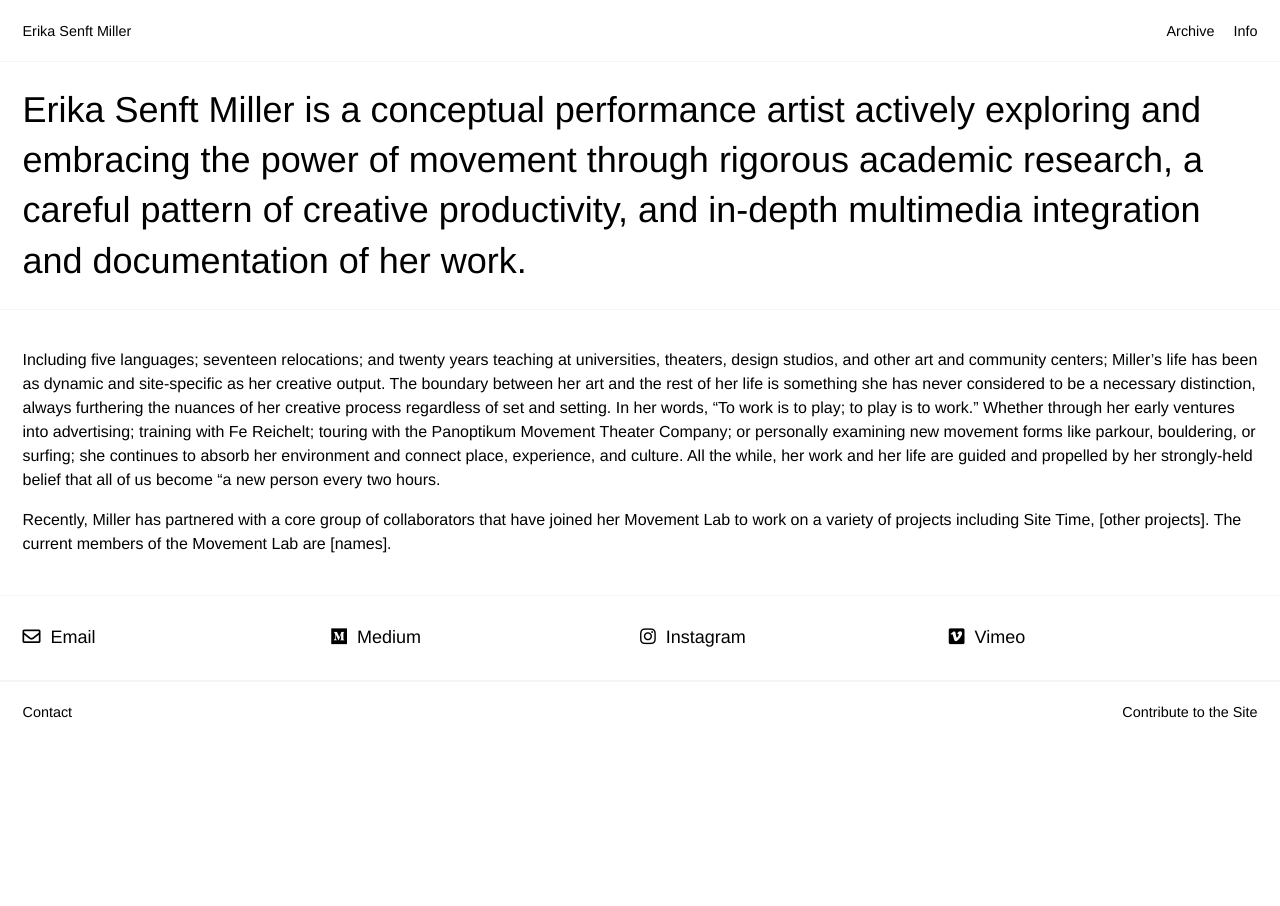
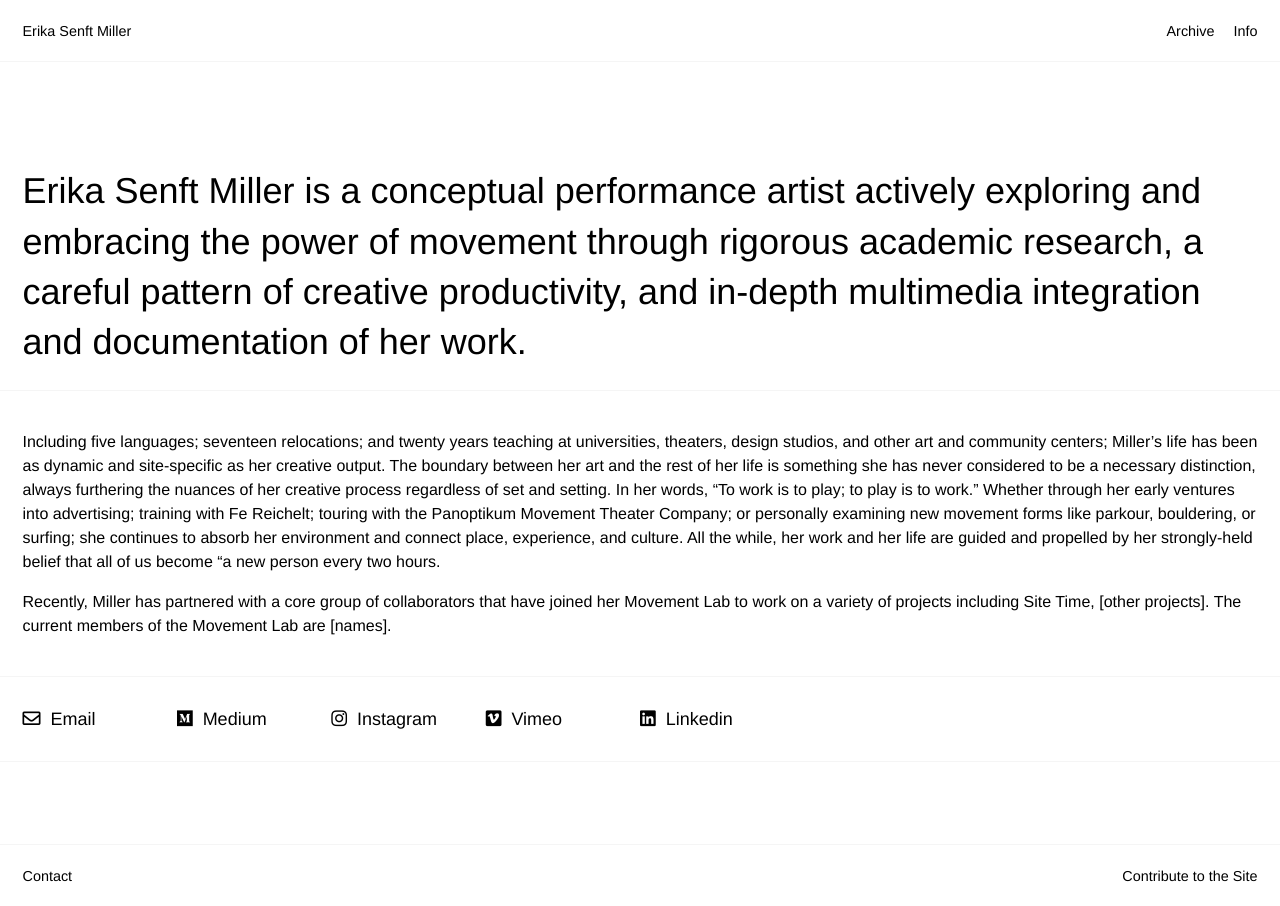
Before and after one commit to hektor/erika-senft-miller, a Jekyll site: the page built from _pages/info.html, in a window 1280 px wide. Built offline with Jekyll 4.4.1, drawn with Linux system fonts in a browser that asks for light colours; nearby versions of some CDN libraries.

Commit message:
Layout Adjustment

```diff
--- a/_pages/info.html
+++ b/_pages/info.html
@@ -4,7 +4,7 @@
 permalink: /info/
 order: 1
 ---
-
+<div class="row">
 <div class="row-small">
     <div class="row-inner">
         <div class="title-black">Erika Senft Miller is a conceptual performance artist actively exploring and embracing the power of movement through rigorous academic research, a careful pattern of creative productivity, and in-depth multimedia integration and documentation of her work.</div>
@@ -20,21 +20,27 @@
 
 <div class="row-xs">
     <div class="row-inner">
-        <div class="col-3">
+        <div class="col-2">
             <a href="https://www.instagram.com/erikasenftm/" target="_blank" class="social">
                 <i class="far fa-envelope"></i>Email</a>
         </div>
-        <div class="col-3">
+        <div class="col-2">
             <a href="https://medium.com/@erikasenftm/" target="_blank" class="social">
                 <i class="fab fa-medium"></i>Medium</a>
         </div>
-        <div class="col-3">
+        <div class="col-2">
             <a href="https://www.instagram.com/erikasenftm/" target="_blank" class="social">
                 <i class="fab fa-instagram"></i>Instagram</a>
         </div>
-        <div class="col-3">
+        <div class="col-2">
             <a href="https://www.instagram.com/erikasenftm/" target="_blank" class="social">
                 <i class="fab fa-vimeo"></i>Vimeo</a>
         </div>
+        <div class="col-2">
+            <a href="https://www.instagram.com/erikasenftm/" target="_blank" class="social">
+                <i class="fab fa-linkedin"></i>Linkedin</a>
+        </div>
     </div>
 </div>
+
+</div>
--- a/assets/site.css
+++ b/assets/site.css
@@ -133,7 +133,6 @@
     min-height: 2.5vh;
     display: flex;
     justify-content: center;
-    border-top: 1px solid whitesmoke;
     background-color: white;
     width: 100%;
     font-size: .9em;
@@ -203,6 +202,12 @@
 
 .col-3 {
     width: 25%;
+    float: left;
+    padding-right: 2.5vh;
+}
+
+.col-2 {
+    width: 12.5%;
     float: left;
     padding-right: 2.5vh;
 }
```
